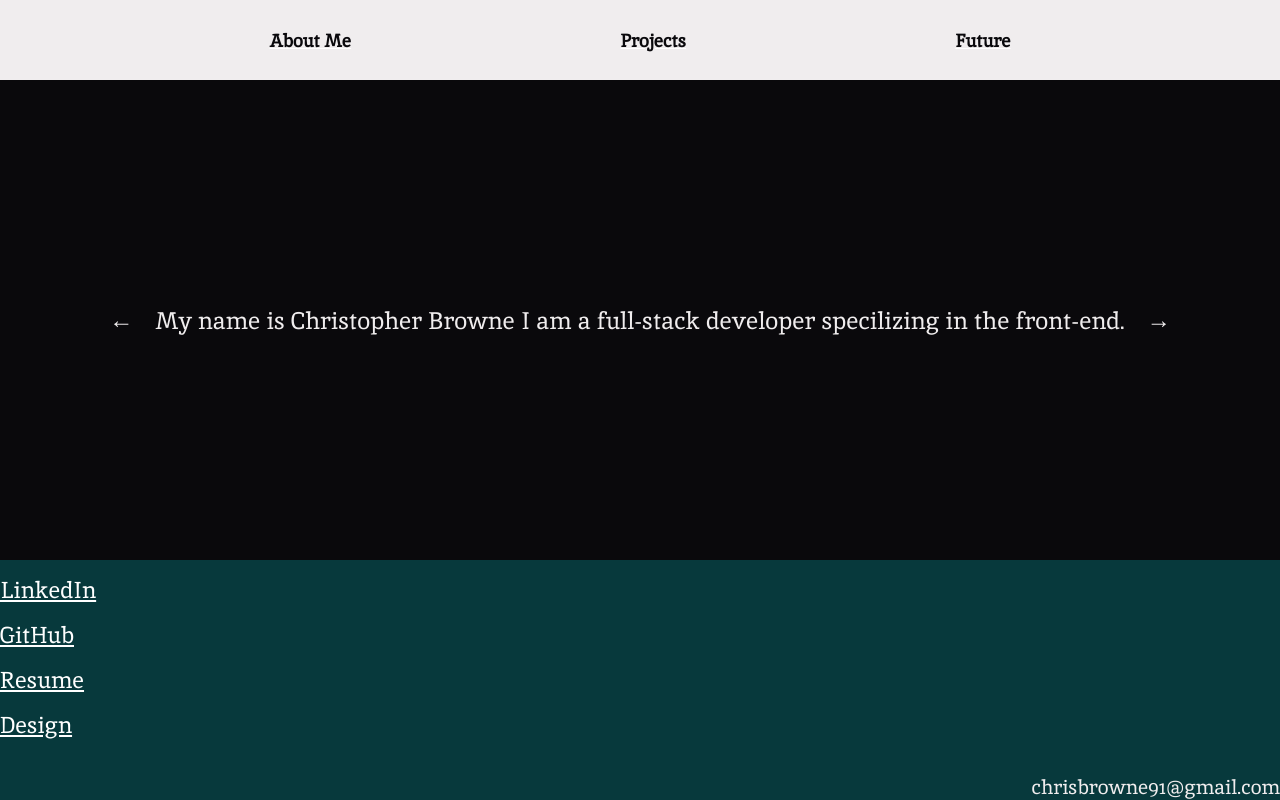
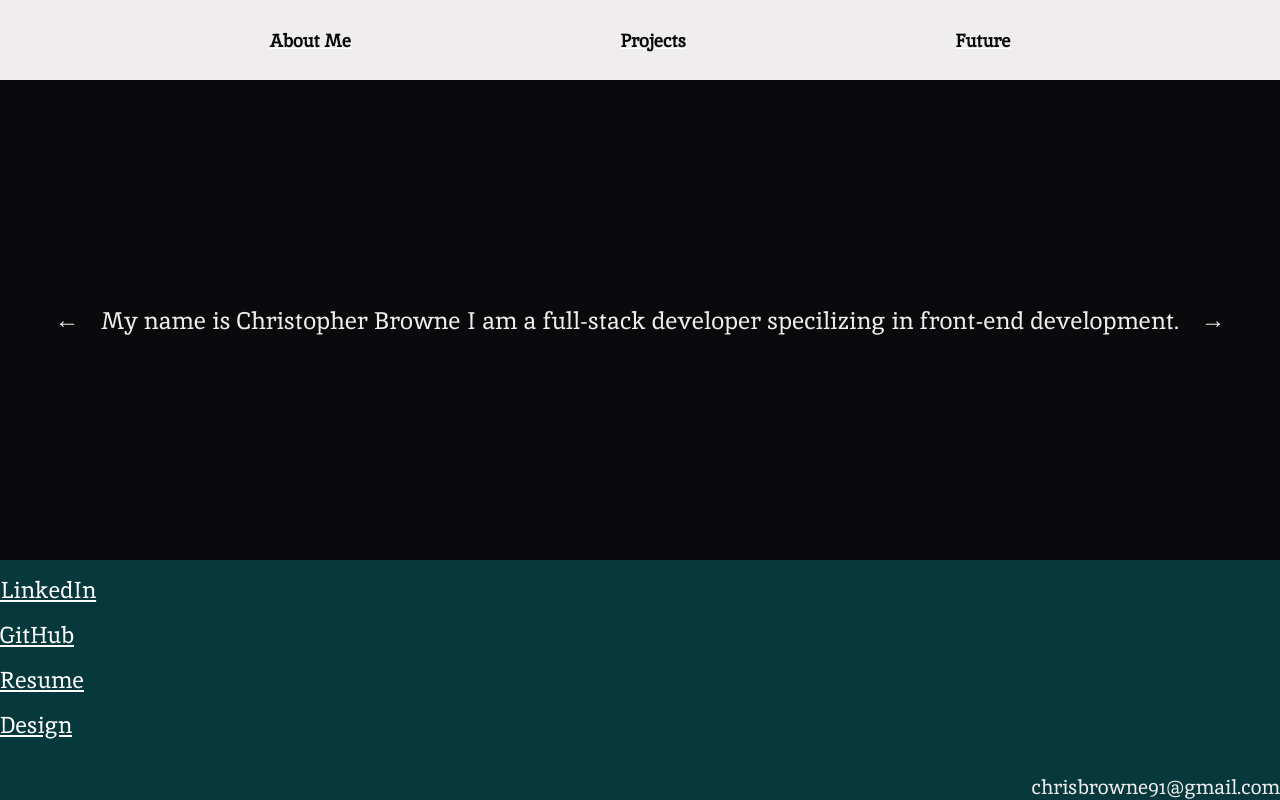
Before and after one commit to ChristopherB91/portfolio, a React (Vite) app: page /AboutMe in a window 1280 px wide. Built offline with nearby package versions, Linux system fonts and the light colour scheme.

Commit message:
fixed typo

```diff
--- a/src/components/aboutMe.tsx
+++ b/src/components/aboutMe.tsx
@@ -7,7 +7,7 @@ interface Post {
 
 const posts: Post[] = [
   {
-    main: "My name is Christopher Browne I am a full-stack developer specilizing in the front-end.",
+    main: "My name is Christopher Browne I am a full-stack developer specilizing in front-end development.",
   },
   {
     main: (
```
